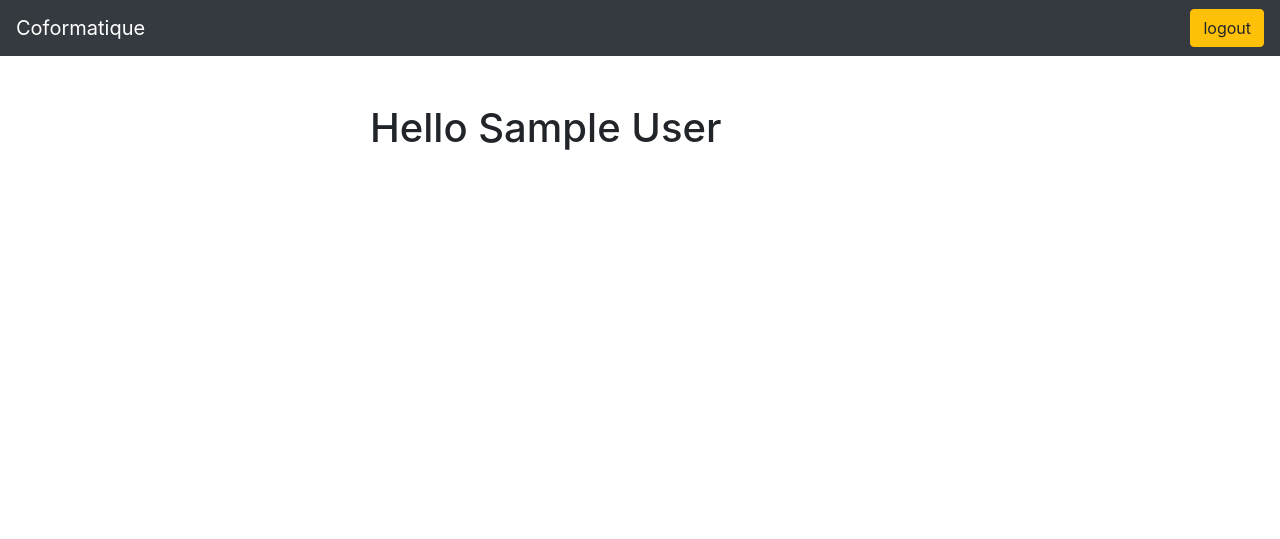
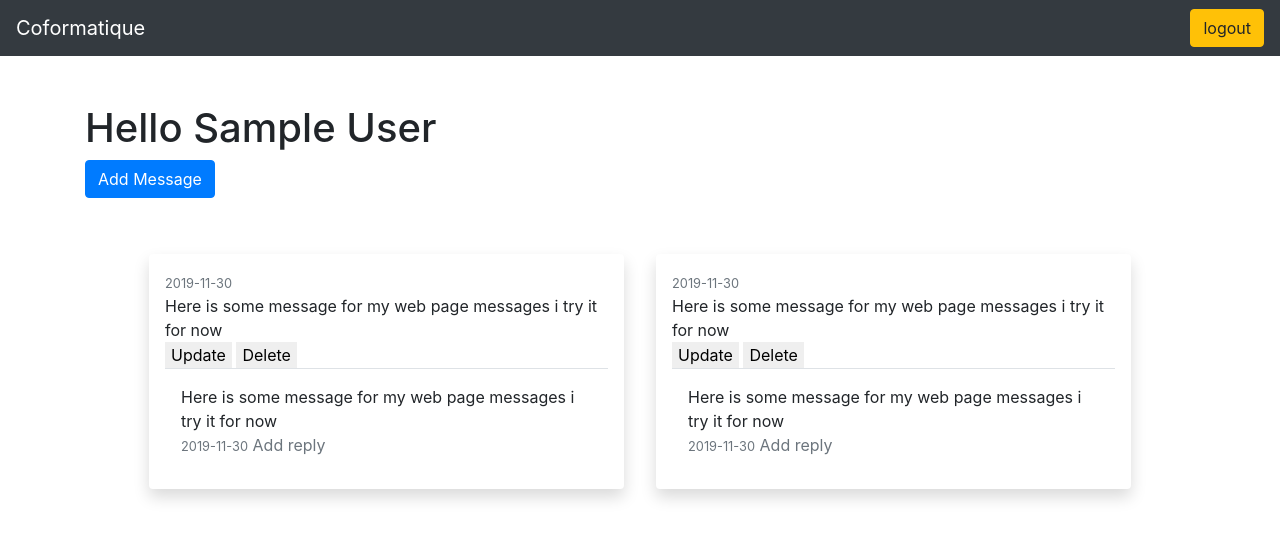
Before and after one commit to Stevenragy/Coformatique-php-task, a PHP site: page / in a window 1280 px wide. Shown: the top 539 px of the page. Run offline with PHP 8.4, Linux system fonts and the light colour scheme; the visitor is signed in with stand-in values (Sample User, id 1).

Commit message:
index page design and how the message system should work

```diff
--- a/index.php
+++ b/index.php
@@ -15,9 +15,81 @@ require('header.php');
             echo '<div class="alert alert-success" role="alert">' . $_GET['message'] . '</div>'; //Alert if the registration failed
     } ?>
     <br>
-    <div class="row justify-content-center">
+    <div class="row justify-content-start">
         <div class="col-md-6">
             <h1> Hello <?php echo $_SESSION['full_name']; ?></h1>
+        </div>
+
+    </div>
+    <div class="row justify-content-start">
+        <div class="col-md-6">
+            <p>
+                <a class=" btn btn-primary" data-toggle="collapse" href="#txtArea" role="button" aria-expanded="false" aria-controls="txtArea">
+                    Add Message
+                </a>
+            </p>
+            <div class="collapse" id="txtArea">
+                <div class="card card-body">
+                    <div class="form-group purple-border">
+                        <label for="exampleFormControlTextarea4">Type Here</label>
+                        <textarea class="form-control" id="exampleFormControlTextarea4" rows="3"></textarea>
+                    </div>
+                    <button class="btn btn-primary">Add</button>
+                </div>
+            </div>
+        </div>
+    </div>
+    <br>
+    <div class="row justify-content-start">
+        <div class="col-lg-12">
+            <div class="row justify-content-center userMessages">
+                <div class="message shadow p-3 mb-5 bg-white rounded col-lg-5 m-3">
+                    <div class="user"><small class="time text-muted">2019-11-30</small></div>
+                    <div class="userMessage">Here is some message for my web page messages i try it for now
+                    </div>
+                    <div class="border-bottom">
+                        <a class="text-secondary"><button style="border:none;">Update</button></a>
+                        <a class="text-secondary"><button style="border:none;">Delete</button></a>
+                    </div>
+                    <div class="replies m-3">
+                        <div class="userMessage">Here is some message for my web page messages i try it for now </div>
+                        <small class="time text-muted">2019-11-30</small>
+                        <a class="text-secondary" data-toggle="collapse" href="#txtArea2" role="button" aria-expanded="false" aria-controls="txtArea2">Add reply</a>
+                        <div class="collapse" id="txtArea2">
+                            <div class="card card-body">
+                                <div class="form-group purple-border">
+                                    <label for="exampleFormControlTextarea4">Type Here</label>
+                                    <textarea class="form-control" id="exampleFormControlTextarea4" rows="3"></textarea>
+                                </div>
+                                <button class="btn btn-primary">Add</button>
+                            </div>
+                        </div>
+                    </div>
+                </div>
+                <div class="message shadow p-3 mb-5 bg-white rounded col-lg-5 m-3">
+                    <div class="user"><small class="time text-muted">2019-11-30</small></div>
+                    <div class="userMessage">Here is some message for my web page messages i try it for now
+                    </div>
+                    <div class="border-bottom">
+                        <a class="text-secondary"><button style="border:none;">Update</button></a>
+                        <a class="text-secondary"><button style="border:none;">Delete</button></a>
+                    </div>
+                    <div class="replies m-3">
+                        <div class="userMessage">Here is some message for my web page messages i try it for now </div>
+                        <small class="time text-muted">2019-11-30</small>
+                        <a class="text-secondary" data-toggle="collapse" href="#txtArea2" role="button" aria-expanded="false" aria-controls="txtArea2">Add reply</a>
+                        <div class="collapse" id="txtArea2">
+                            <div class="card card-body">
+                                <div class="form-group purple-border">
+                                    <label for="exampleFormControlTextarea4">Type Here</label>
+                                    <textarea class="form-control" id="exampleFormControlTextarea4" rows="3"></textarea>
+                                </div>
+                                <button class="btn btn-primary">Add</button>
+                            </div>
+                        </div>
+                    </div>
+                </div>
+            </div>
         </div>
     </div>
 </div>
```
